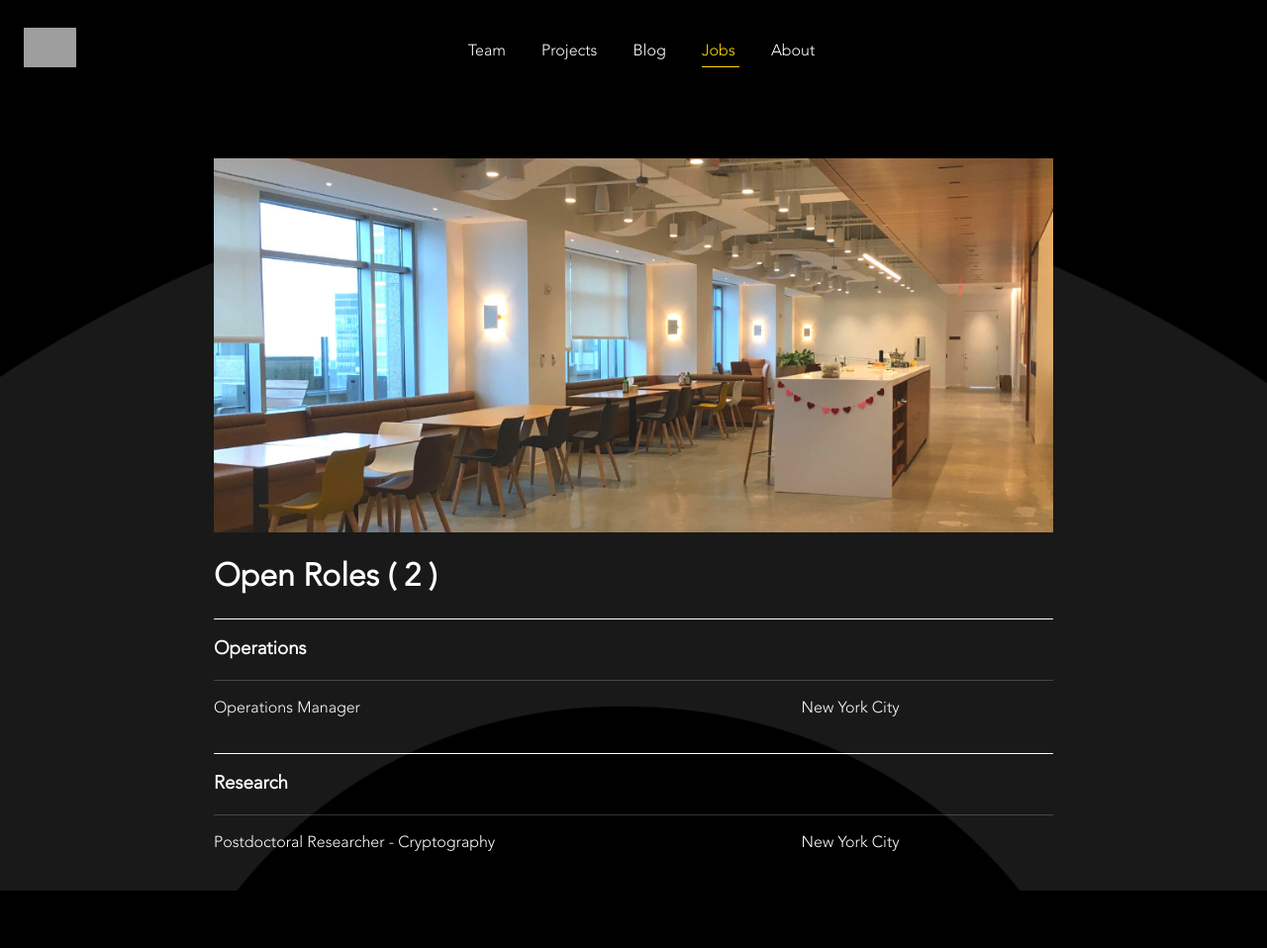
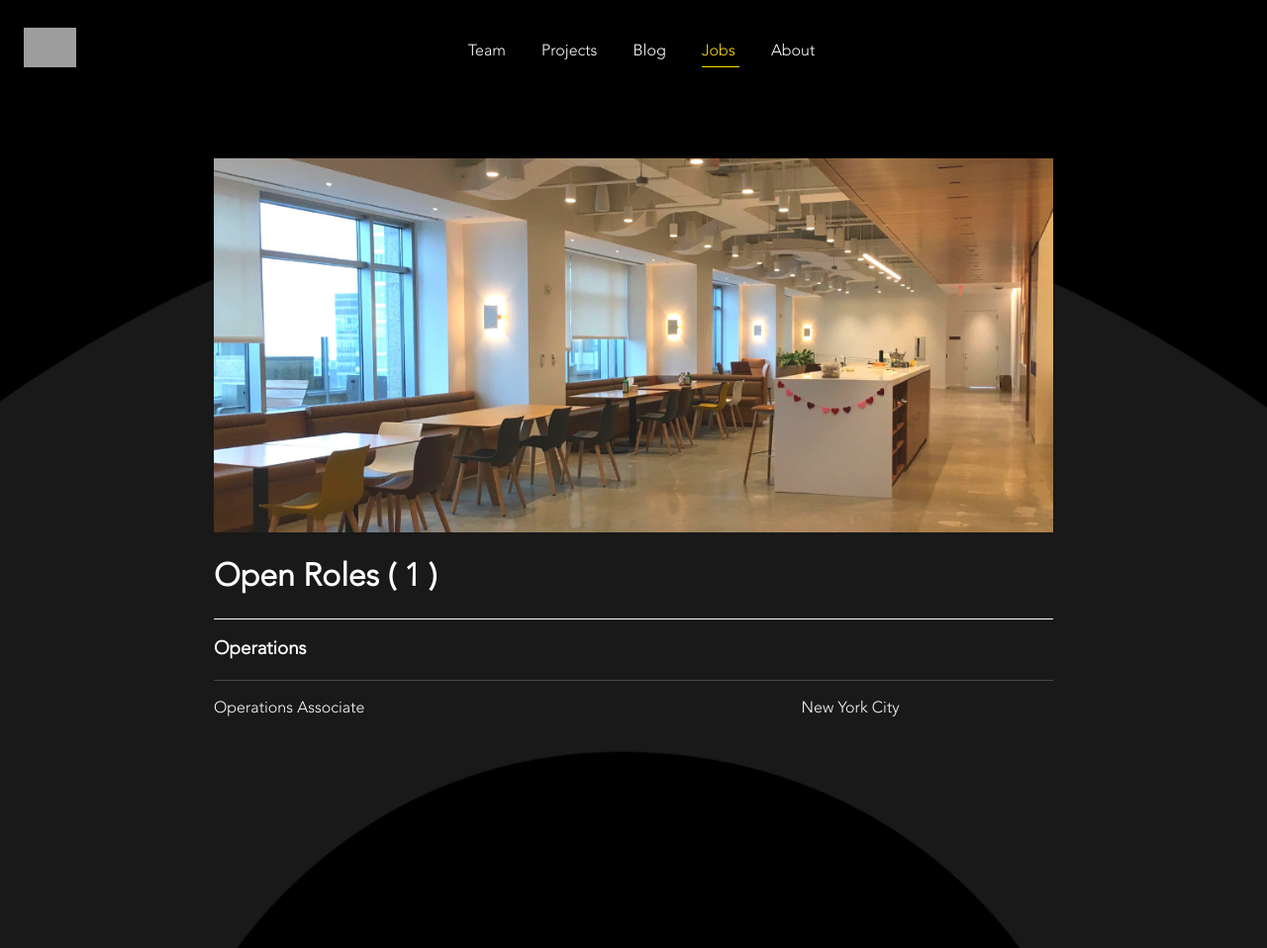
Before and after one commit to furszy/chaincodelabs.github.io, a Jekyll site: the page built from jobs.html, in a window 1280 px wide and 958 px high. Shown: the whole window at 99% size. Built offline with Jekyll 4.4.1, drawn with Linux system fonts in a browser that asks for light colours; grey boxes are pictures that could not be loaded.

Commit message:
add operations associate to jobs (#55)

```diff
--- a/jobs.html
+++ b/jobs.html
@@ -9,31 +9,18 @@ title: Jobs | Chaincode Labs
   </div>
   <h1>
     Open Roles (
-    <span class="jobs-number">2</span>
+    <span class="jobs-number">1</span>
     )
   </h1>
   <div>
     <h3 class="department">Operations</h3>
     <a
-      href="https://chaincode.applytojob.com/apply/mywYUuE38u/Operations-Manager"
+      href="https://chaincode.applytojob.com/apply/nKbJQrW2KR/Operations-Associate"
       target="_blank"
       rel="noopener"
     >
       <div class="role">
-        <p class="jobs-title">Operations Manager</p>
-        <p class="jobs-location">New York City</p>
-      </div>
-    </a>
-  </div>
-  <div>
-    <h3 class="department">Research</h3>
-    <a
-      href="https://chaincode.applytojob.com/apply/hU4ONuRhl5/Postdoctoral-Researcher-Cryptography"
-      target="_blank"
-      rel="noopener"
-    >
-      <div class="role">
-        <p class="jobs-title">Postdoctoral Researcher - Cryptography</p>
+        <p class="jobs-title">Operations Associate</p>
         <p class="jobs-location">New York City</p>
       </div>
     </a>
```
